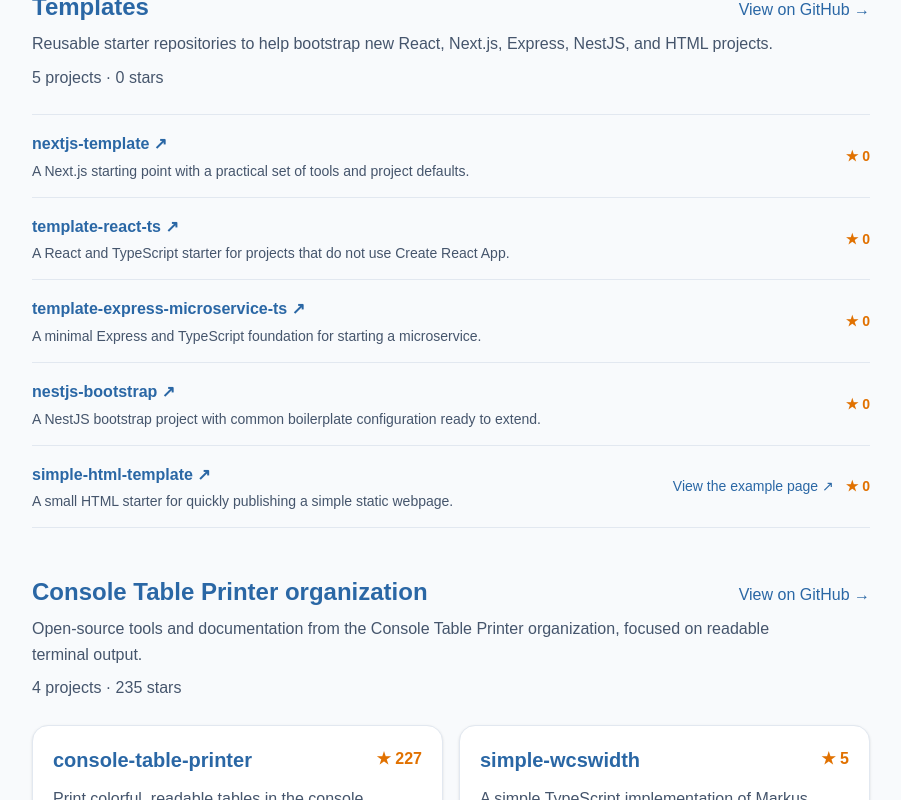
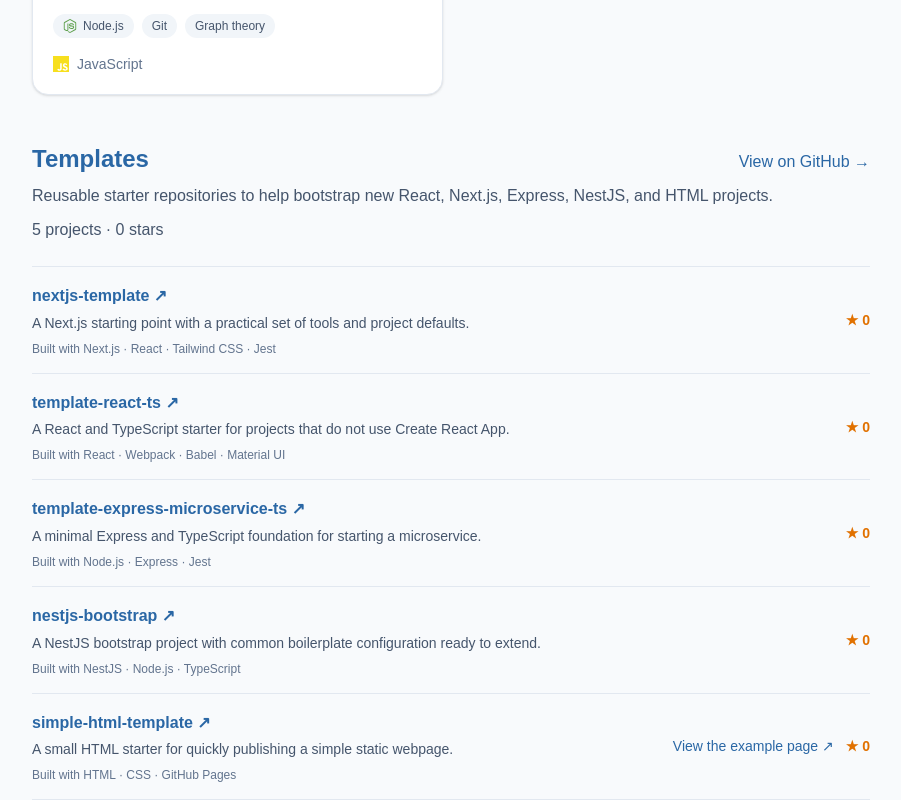
Before and after one commit to ayonious/oyon-portfolio, a Next.js app: page /projects in a window 1280 px wide. Shown: the part 1560-2360 px from the top of the page, without its empty margins (354-1255 px from the left). Built offline with nearby package versions, Linux system fonts and the light colour scheme.

Commit message:
feat: show project technology stacks (#25)

```diff
--- a/app/projects/page.tsx
+++ b/app/projects/page.tsx
@@ -54,6 +54,20 @@
         >
           {project.demoLabel} ↗
         </a>
+      )}
+
+      {project.technologies && (
+        <div className="mt-4 flex flex-wrap gap-2" aria-label="Technologies used">
+          {project.technologies.map((technology) => (
+            <span
+              key={technology}
+              className="inline-flex items-center gap-1.5 rounded-full bg-slate-100 px-2.5 py-1 text-xs font-medium text-slate-600 dark:bg-slate-800 dark:text-slate-300"
+            >
+              <BrandIcon name={technology} className="h-3.5 w-3.5" />
+              {technology}
+            </span>
+          ))}
+        </div>
       )}
 
       {project.language && (
@@ -131,6 +145,11 @@
                 <p className="mt-1 text-sm text-slate-600 dark:text-slate-300">
                   {project.description}
                 </p>
+                {project.technologies && (
+                  <p className="mt-2 text-xs font-medium text-slate-500 dark:text-slate-400">
+                    Built with {project.technologies.join(" · ")}
+                  </p>
+                )}
               </div>
               <div className="flex shrink-0 items-center gap-3 text-sm">
                 {project.demoUrl && project.demoLabel && (
--- a/config/projects.ts
+++ b/config/projects.ts
@@ -85,6 +85,7 @@
         description:
           "A Next.js starting point with a practical set of tools and project defaults.",
         language: "TypeScript",
+        technologies: ["Next.js", "React", "Tailwind CSS", "Jest"],
         stars: 0,
       },
       {
@@ -93,6 +94,7 @@
         description:
           "A React and TypeScript starter for projects that do not use Create React App.",
         language: "TypeScript",
+        technologies: ["React", "Webpack", "Babel", "Material UI"],
         stars: 0,
       },
       {
@@ -101,6 +103,7 @@
         description:
           "A minimal Express and TypeScript foundation for starting a microservice.",
         language: "TypeScript",
+        technologies: ["Node.js", "Express", "Jest"],
         stars: 0,
       },
       {
@@ -109,6 +112,7 @@
         description:
           "A NestJS bootstrap project with common boilerplate configuration ready to extend.",
         stars: 0,
+        technologies: ["NestJS", "Node.js", "TypeScript"],
       },
       {
         name: "simple-html-template",
@@ -118,6 +122,7 @@
         description:
           "A small HTML starter for quickly publishing a simple static webpage.",
         stars: 0,
+        technologies: ["HTML", "CSS", "GitHub Pages"],
       },
     ] satisfies OpenSourceProject[],
   },
@@ -127,10 +132,10 @@
     limit: 4,
     url: "https://github.com/console-table-printer",
     projects: [
-      { name: "console-table-printer", url: "https://github.com/console-table-printer/console-table-printer", description: "Print colorful, readable tables in the console.", language: "TypeScript", stars: 227 },
-      { name: "simple-wcswidth", url: "https://github.com/console-table-printer/simple-wcswidth", description: "A simple TypeScript implementation of Markus Kuhn's wcswidth function.", language: "TypeScript", stars: 5 },
-      { name: "table-printer-cli", url: "https://github.com/console-table-printer/table-printer-cli", description: "A command-line tool for printing terminal tables.", language: "TypeScript", stars: 2 },
-      { name: "console-table-docu", url: "https://github.com/console-table-printer/console-table-docu", description: "Documentation for Console Table Printer.", language: "TypeScript", stars: 1 },
+      { name: "console-table-printer", url: "https://github.com/console-table-printer/console-table-printer", description: "Print colorful, readable tables in the console.", language: "TypeScript", technologies: ["Node.js", "npm", "Jest"], stars: 227 },
+      { name: "simple-wcswidth", url: "https://github.com/console-table-printer/simple-wcswidth", description: "A simple TypeScript implementation of Markus Kuhn's wcswidth function.", language: "TypeScript", technologies: ["Node.js", "npm", "Jest"], stars: 5 },
+      { name: "table-printer-cli", url: "https://github.com/console-table-printer/table-printer-cli", description: "A command-line tool for printing terminal tables.", language: "TypeScript", technologies: ["Node.js", "CLI", "npm"], stars: 2 },
+      { name: "console-table-docu", url: "https://github.com/console-table-printer/console-table-docu", description: "Documentation for Console Table Printer.", language: "TypeScript", technologies: ["Markdown", "Node.js"], stars: 1 },
       { name: "chrome-extension-table-printer", url: "https://github.com/console-table-printer/chrome-extension-table-printer", description: "A Chrome extension for formatting JSON.", language: "JavaScript", stars: 0 },
       { name: "e2e", url: "https://github.com/console-table-printer/e2e", description: "End-to-end tests for the organization's packages and websites.", language: "TypeScript", stars: 0 },
       { name: "homebrew-console-table", url: "https://github.com/console-table-printer/homebrew-console-table", description: "The Homebrew tap for installing Console Table CLI.", language: "Ruby", stars: 0 },
```
Also changed, not shown: 1 other file (tests, documents, lock files or other folders).
